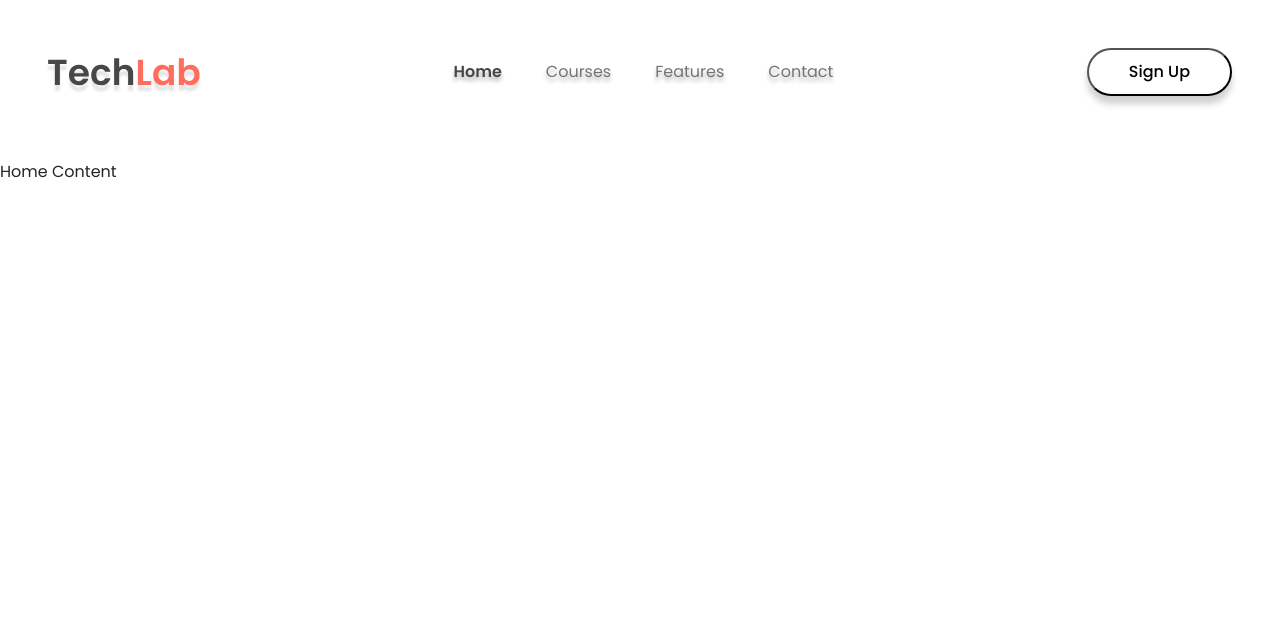
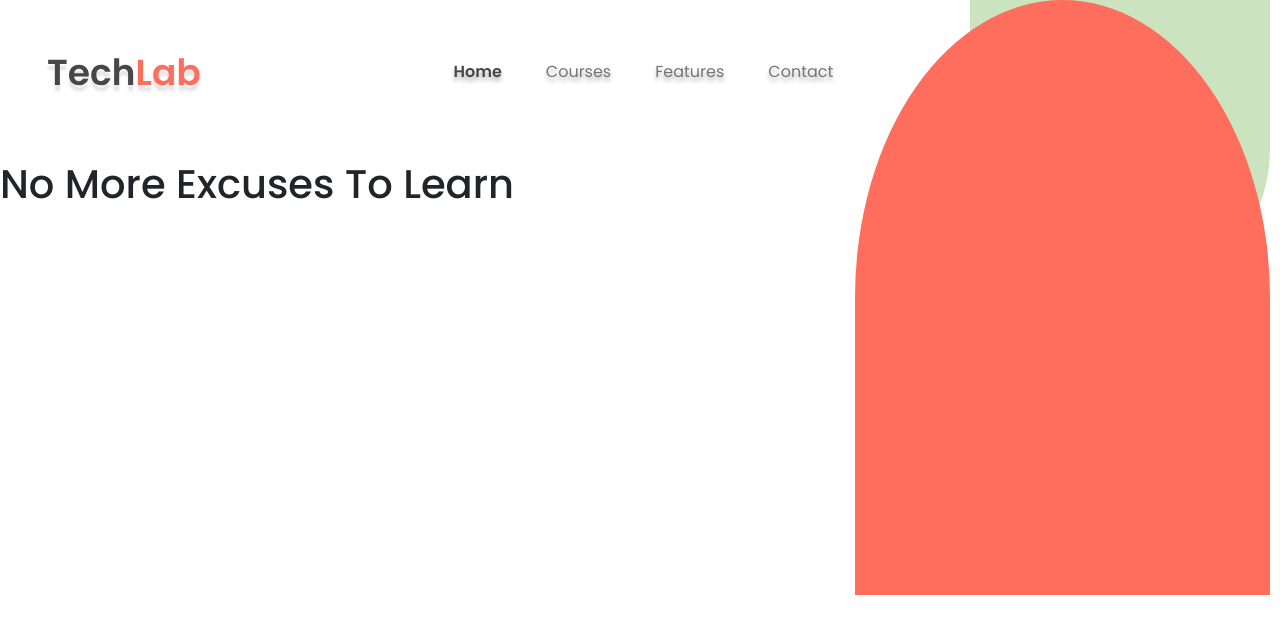
Before and after one commit to lefterisgiannaros/techlab-ui, a React (Create React App) app: page / in a window 1280 px wide. Shown: the top 634 px of the page. Built offline with nearby package versions, Linux system fonts and the light colour scheme.

Commit message:
css changes

```diff
--- a/src/App.css
+++ b/src/App.css
@@ -24,4 +24,28 @@ body {
 .main-menu a.active {
   color: #474747;
   font-weight: 600;
+}
+
+.home-content .content-right {
+  position: relative;
+}
+.home-content .rect-orange {
+  width: 415px;
+  height: 595px;
+  background-color: #ff6d5c;
+  border-radius: 50% 50% 0 0;
+  position: absolute;
+  top: 0;
+  right: 10px;
+  z-index: 20;
+}
+.home-content .rect-green {
+  width: 300px;
+  height: 300px;
+  background-color: #cbe3bf;
+  border-radius: 0 0 50% 50%;
+  position: absolute;
+  top: 0;
+  right: 10px;
+  z-index: 10;
 }/*# sourceMappingURL=App.css.map */
--- a/src/App.scss
+++ b/src/App.scss
@@ -5,7 +5,7 @@ $black: #474747;
 $darkgray: #767474;
 
 body {
-  font-family: 'Poppins', sans-serif!important;
+  font-family: "Poppins", sans-serif !important;
 }
 
 .main-menu {
@@ -35,3 +35,33 @@ body {
     font-weight: 600;
   }
 }
+
+.home-content {
+  .content-right {
+      position: relative;
+    }
+  .rect {
+    &-orange {
+      width: 415px;
+      height: 595px;
+      background-color: $orange;
+      border-radius: 50% 50% 0 0;
+
+      position: absolute;
+      top: 0;
+      right: 10px;
+      z-index: 20;
+    }
+    &-green {
+      width: 300px;
+      height: 300px;
+      background-color: $green;
+      border-radius: 0 0 50% 50%;
+
+      position: absolute;
+      top: 0;
+      right: 10px;
+      z-index: 10;
+    }
+  }
+}
--- a/src/pages/Home.jsx
+++ b/src/pages/Home.jsx
@@ -1,7 +1,17 @@
-import React from 'react';
+import React from "react";
 
 function Home() {
-  return <div>Home Content</div>;
+  return (
+    <div className="home-content d-flex vh-100">
+      <div className="flex-fill">
+        <h1 className="title">No More Excuses To Learn</h1>
+      </div>
+      <div className="flex-fill">
+        <div className="rect-orange"></div>
+        <div className="rect-green"></div>
+      </div>
+    </div>
+  );
 }
 
 export default Home;
```
Also changed, not shown: 1 other file (tests, documents, lock files or other folders).
